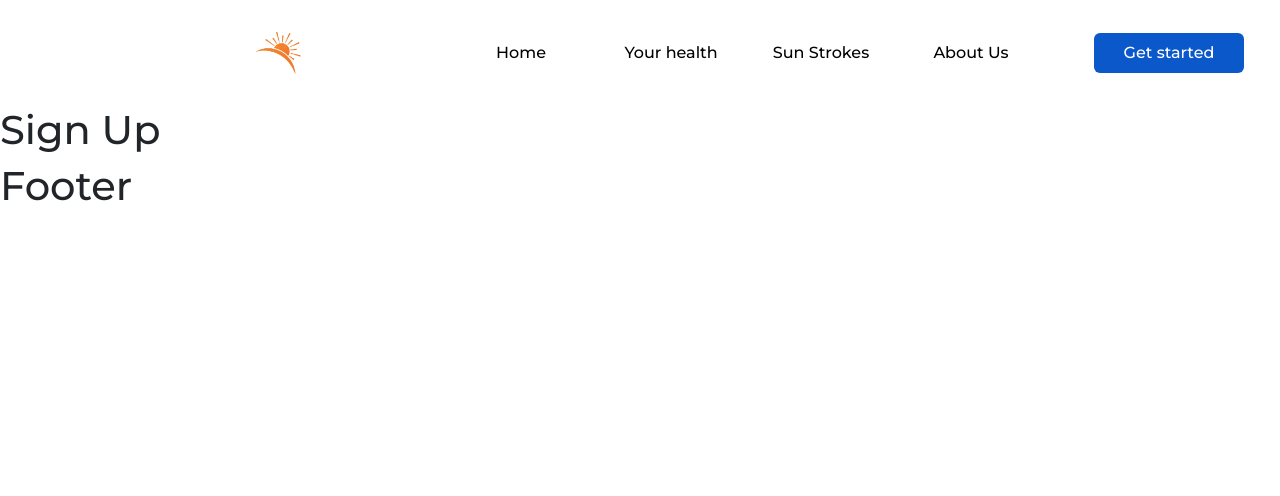
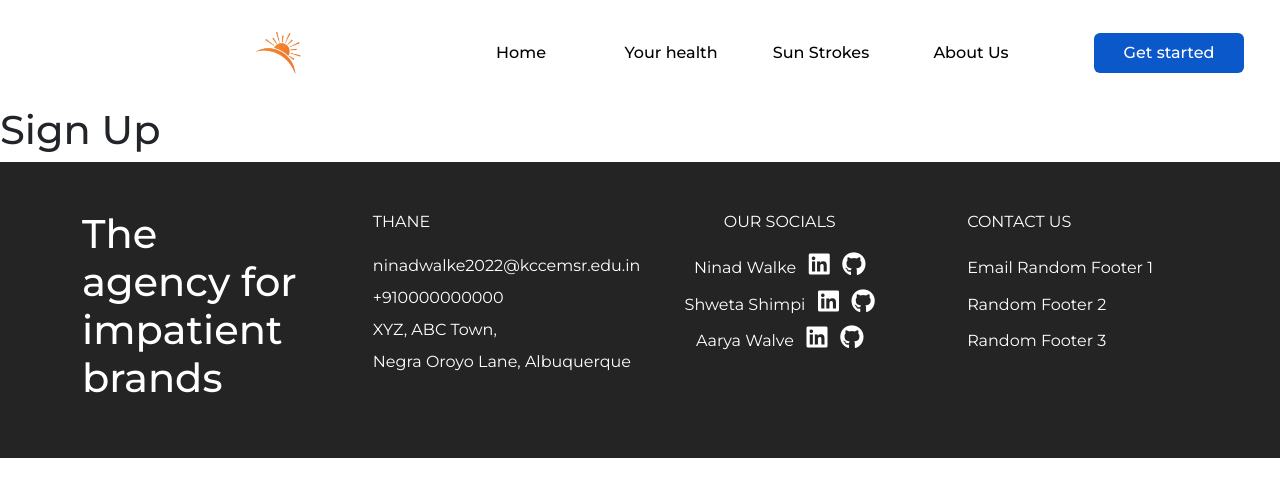
Before and after one commit to NinadWalke/Weather-Protection, a React (Vite) app in the folder frontend/: page /register in a window 1280 px wide. Shown: the top 496 px of the page. Built offline with nearby package versions, Linux system fonts and the light colour scheme.

Commit message:
Footer prototype complete

```diff
--- /dev/null
+++ b/frontend/src/landing_page/Footer.css
@@ -0,0 +1,4 @@
+
+i {
+    font-size: 1.5rem;
+}
--- a/frontend/src/landing_page/Footer.jsx
+++ b/frontend/src/landing_page/Footer.jsx
@@ -1,11 +1,62 @@
-import React from 'react';
+// React settings imports
+import React from "react";
+import { Link } from "react-router-dom";
+
+// Style imports
+import './Footer.css';
 
 function Footer() {
-    return (
-        <>
-            <h1>Footer</h1>
-        </>
-     );
+  return (
+    <>
+      <div
+        className="footer-holder"
+        style={{ backgroundColor: "#242424", color: "white" }}
+      >
+        <div className="container pt-5 pb-5">
+          <div className="row">
+            <div className="col pe-5">
+              <h1>The agency for impatient brands</h1>
+            </div>
+            <div className="col">
+              <p>THANE</p>
+              <p style={{lineHeight: "2"}}>
+                ninadwalke2022@kccemsr.edu.in
+                <br />
+                +910000000000
+                <br />
+                XYZ, ABC Town,
+                <br />
+                Negra Oroyo Lane, Albuquerque
+              </p>
+            </div>
+            <div className="col text-center">
+                <p>OUR SOCIALS</p>
+                <p style={{lineHeight: "2.3"}}>
+                    Ninad Walke&nbsp;&nbsp;&nbsp;
+                    <a style={{color: "white", textDecoration: "none"}} href="https://www.linkedin.com/in/ninad-walke-3a0a52262/"><i class="fa-brands fa-linkedin"></i></a>&nbsp;&nbsp;&nbsp;
+                    <a style={{color: "white", textDecoration: "none"}} href="https://github.com/NinadWalke"><i class="fa-brands fa-github"></i></a><br/>
+                    Shweta Shimpi&nbsp;&nbsp;&nbsp;
+                    <a style={{color: "white", textDecoration: "none"}} href="https://www.linkedin.com/in/shweta-shimpi-984726286/"><i class="fa-brands fa-linkedin"></i></a>&nbsp;&nbsp;&nbsp;
+                    <a style={{color: "white", textDecoration: "none"}} href="https://github.com/30shwetashimpi"><i class="fa-brands fa-github"></i></a><br/>
+                    Aarya Walve&nbsp;&nbsp;&nbsp;
+                    <a style={{color: "white", textDecoration: "none"}} href="https://www.linkedin.com/in/aarya-walve-10259325b/"><i class="fa-brands fa-linkedin"></i></a>&nbsp;&nbsp;&nbsp;
+                    <a style={{color: "white", textDecoration: "none"}} href="https://github.com/aaryaa28"><i class="fa-brands fa-github"></i></a>
+                </p>
+            </div>
+            <div className="col ms-5">
+              <p>CONTACT US</p>
+              <p style={{lineHeight: "2.3"}}>
+                Email
+                Random Footer 1<br/>
+                Random Footer 2<br/>
+                Random Footer 3
+              </p>
+            </div>
+          </div>
+        </div>
+      </div>
+    </>
+  );
 }
 
 export default Footer;
```
Also changed, not shown: frontend/src/index.css (line endings or trailing spaces).
